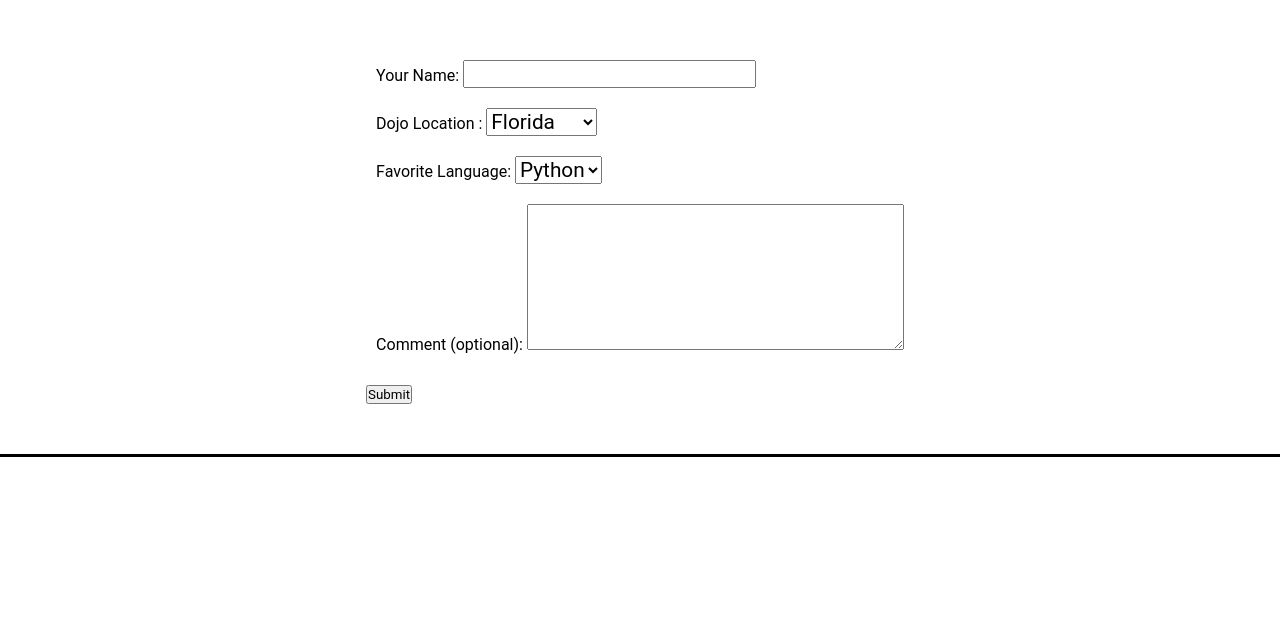
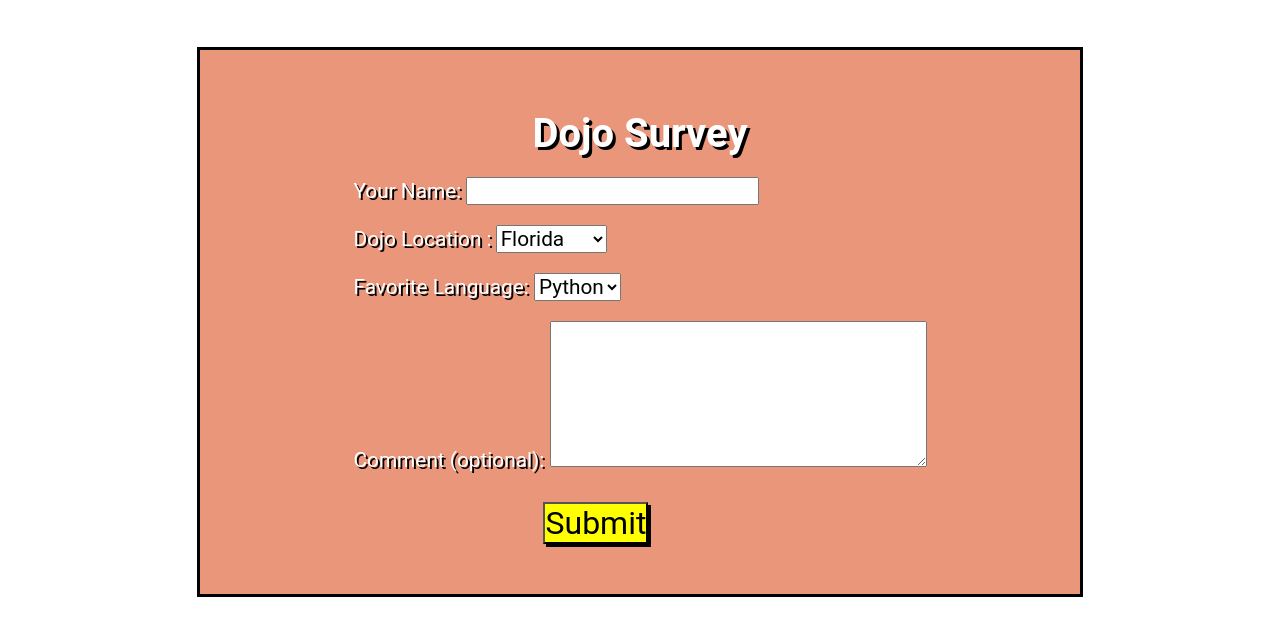
Before and after one commit to ryanporper/python, a Flask app: page / in a window 1280 px wide. Shown: the top 636 px of the page. Run offline with Flask 2, Linux system fonts and the light colour scheme.

Commit message:
updated css

```diff
--- a/dojosurvey/static/css/index.css
+++ b/dojosurvey/static/css/index.css
@@ -7,7 +7,9 @@
 
 .container{
     outline: 3px solid black;
-    margin: 0px auto;
+    background-color: darksalmon;
+    /* margin: 0px auto; */
+    margin: 50px 200px;
     padding: 50px;
     display: flex;
     justify-content: space-around;
@@ -24,3 +26,25 @@ li{
 select, .name, textarea{
     font-size: 1.3rem;
 }
+
+label{
+    font-size: 1.3rem;
+    color: white;
+    text-shadow: 2px 2px black;
+}
+
+h1{
+    text-align: center;
+    font-size: 2.5rem;
+    color: white;
+    text-shadow: 3px 3px black;
+
+}
+
+#sub{
+    font-size: 2rem;
+    box-shadow: 3px 3px black;
+    background-color: yellow;
+    margin-left: 200px;
+
+}
--- a/dojosurvey/templates/index.html
+++ b/dojosurvey/templates/index.html
@@ -11,6 +11,9 @@
     <div class="container">
         <form action="/process" method="post">
             <ul>
+                <li>
+                    <h1>Dojo Survey</h1>
+                </li>
                 <li>
                     <label for="name">Your Name: </label>
                     <input class="name" type="text" name="name" id="name">
@@ -36,7 +39,7 @@
                     <textarea name="comment" rows="6" cols="30"></textarea>
                 <li>
             </ul>
-            <button>Submit</button>
+            <button id="sub">Submit</button>
         </form>
     </div>
 </body>
```
Also changed, not shown: dojosurvey/static/css/result.css (+41 -8 lines), dojosurvey/templates/result.html (+20 -5 lines).
